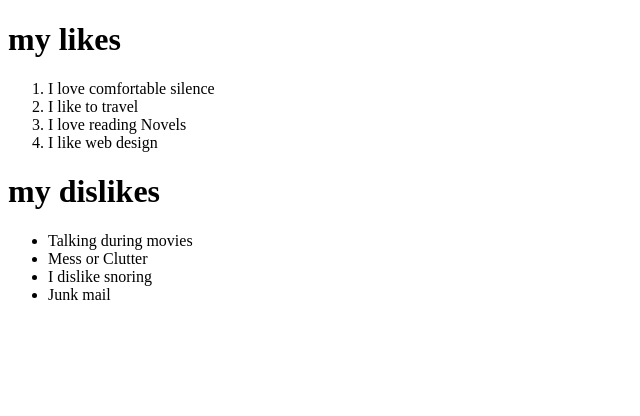
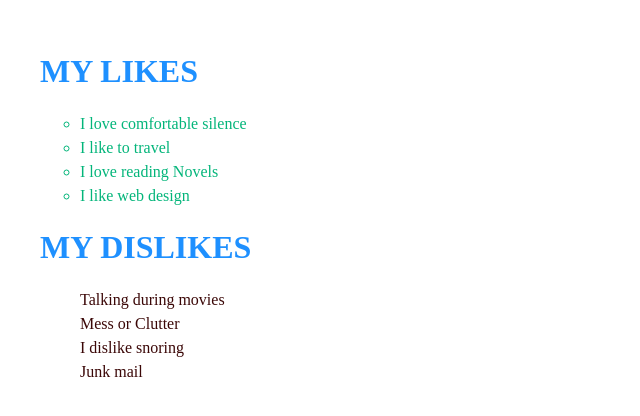
Before and after one commit to Achele/Inheritance-Assignment, a plain HTML site: page index.html in a window 1280 px wide. Shown: the whole page, without its empty margins (0-640 px from the left). Drawn offline with Linux system fonts and the light colour scheme.

Commit message:
Update style.css

```diff
--- a/style.css
+++ b/style.css
@@ -3,3 +3,28 @@
 *::before {
   box-sizing: border-box;
 }
+body {
+  padding: 1.5em 2em;
+}
+h1 {
+  text-transform: uppercase;
+  color: dodgerblue;
+}
+.ordered {
+  color: red;
+  /* list-style: none; */
+  line-height: 1.5em;
+}
+#ol {
+  color: rgb(3, 181, 122);
+  list-style: circle;
+}
+.unordered {
+  color: darksalmon;
+  line-height: 0.9em;
+}
+#ul {
+  color: rgb(59, 7, 7);
+  line-height: 1.5em;
+  list-style: none;
+}
```
